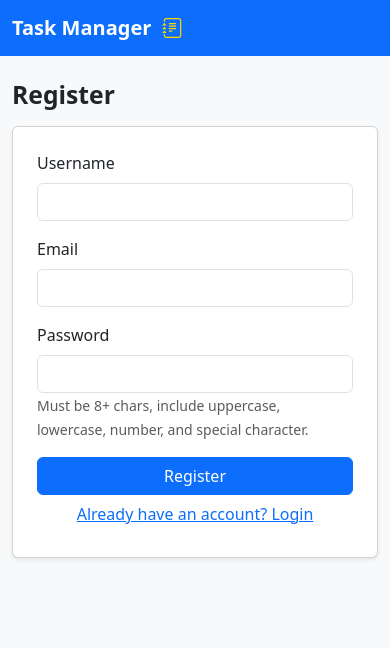
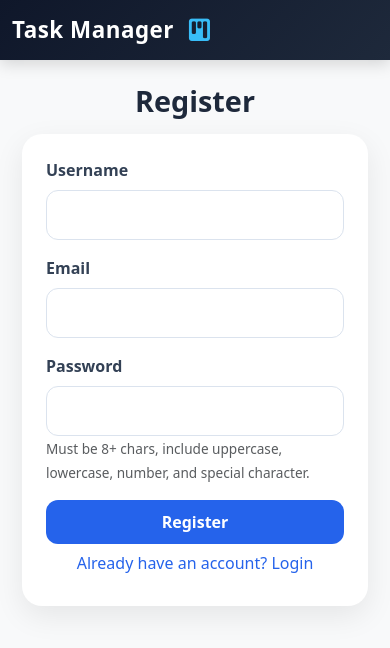
Before and after one commit to ankitabhadule61-spec/Task-Management-Application, a website: page public/register.html in a window 390 px wide. Drawn offline with nearby package versions, Linux system fonts and the light colour scheme.

Commit message:
Updated UI design and styling

```diff
--- a/public/register.html
+++ b/public/register.html
@@ -7,14 +7,114 @@
    <link href="https://cdn.jsdelivr.net/npm/bootstrap-icons@1.11.3/font/bootstrap-icons.css" rel="stylesheet">
 </head>
 <style>
-  /* Make the navbar icon colorful */
-    .navbar-brand i {
-      color: #FFD700; /* golden yellow */
-      margin-left: 6px;
+  <style>
+body{
+    background:#f4f7fb !important;
+}
+
+/* Navbar */
+.navbar{
+    background:linear-gradient(135deg,#0f172a,#1e293b)!important;
+    box-shadow:0 4px 15px rgba(0,0,0,0.15);
+}
+
+.navbar-brand{
+    font-size:1.4rem;
+    letter-spacing:0.5px;
+}
+
+.navbar-brand i{
+    color:#38bdf8;
+    margin-left:8px;
+    transition:0.3s;
+}
+
+.navbar-brand i:hover{
+    color:#7dd3fc;
+}
+
+/* Page Heading */
+h2{
+    color:#1e293b;
+    font-weight:700;
+    text-align:center;
+    margin-bottom:25px;
+}
+
+/* Register Card */
+.card{
+    max-width:550px;
+    margin:auto;
+    border:none;
+    border-radius:20px;
+    background:white;
+    box-shadow:0 10px 30px rgba(0,0,0,0.08)!important;
+}
+
+/* Labels */
+.form-label{
+    font-weight:600;
+    color:#334155;
+}
+
+/* Inputs */
+.form-control{
+    border-radius:12px;
+    border:1px solid #dbe3ee;
+    padding:12px;
+}
+
+.form-control:focus{
+    border-color:#38bdf8;
+    box-shadow:0 0 0 0.2rem rgba(56,189,248,.15);
+}
+
+/* Password hint */
+.text-muted{
+    font-size:0.85rem;
+}
+
+/* Register Button */
+.btn-primary{
+    background:#2563eb;
+    border:none;
+    border-radius:12px;
+    padding:10px;
+    font-weight:600;
+}
+
+.btn-primary:hover{
+    background:#1d4ed8;
+}
+
+/* Login Link */
+.btn-link{
+    text-decoration:none;
+    color:#2563eb;
+    font-weight:500;
+}
+
+.btn-link:hover{
+    color:#1d4ed8;
+}
+
+/* Alerts */
+.alert{
+    border-radius:12px;
+}
+
+/* Mobile */
+@media(max-width:768px){
+
+    .card{
+        margin:0 10px;
     }
-    .navbar-brand i:hover {
-      color: #FF4500; /* orange-red on hover */
+
+    h2{
+        font-size:1.8rem;
     }
+}
+</style>
 </style>
 <body class="bg-light">
 
@@ -22,7 +122,7 @@
   <nav class="navbar navbar-expand-lg navbar-dark bg-primary">
   <div class="container-fluid">
     <a class="navbar-brand fw-bold" href="index.html">
-      Task Manager <i class="bi bi-journal-text"></i>
+    Task Manager <i class="bi bi-kanban-fill"></i>
     </a>
   </div>
 </nav>
```
Also changed, not shown: public/add.html (+120 -9 lines), public/index.html (+95 -5 lines), public/login.html (+100 -7 lines), 1 other file.
